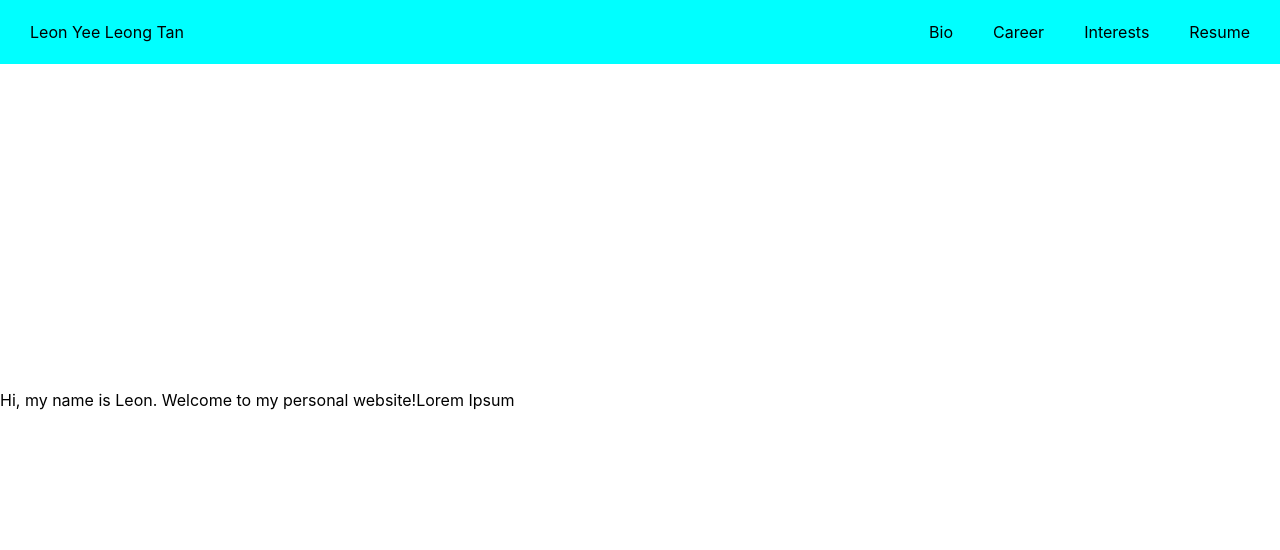
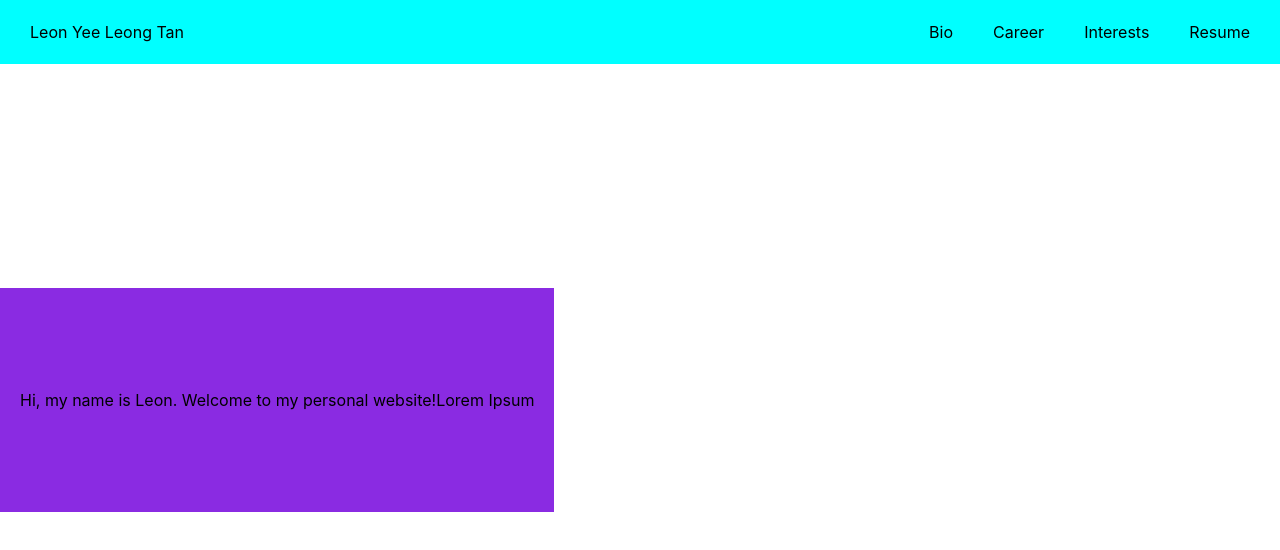
Before and after one commit to LeonTan828/personal-website-2.0, a React (Vite) app: page / in a window 1280 px wide. Shown: the top 550 px of the page. Built offline with nearby package versions, Linux system fonts and the light colour scheme.

Commit message:
start styling on MainBanner

```diff
--- a/src/components/MainBanner/MainBanner.tsx
+++ b/src/components/MainBanner/MainBanner.tsx
@@ -1,4 +1,4 @@
-// import '../../styles/MainBanner.css'
+import '../../styles/MainBanner.css';
 
 function MainBanner() {
 
--- a/src/styles/Header.css
+++ b/src/styles/Header.css
@@ -1,7 +1,7 @@
 .header {
   background-color: aqua; /* TODO: remove when done styling */
 
-  /* Styling */
+  /* Layout */
   box-sizing: border-box;
   width: 100%;
   padding: 0 10px;
--- /dev/null
+++ b/src/styles/MainBanner.css
@@ -0,0 +1,15 @@
+.main-banner {
+  background-color: blueviolet; /* TODO: remove when done styling */
+
+  /* Layout */
+  box-sizing: border-box;
+  width: 100%;
+  /* height: 400px; */
+  padding: 100px 20px;
+}
+
+.title-box {
+  /* Box Styling */
+  display: flex;
+  flex-direction: column;
+}
```
